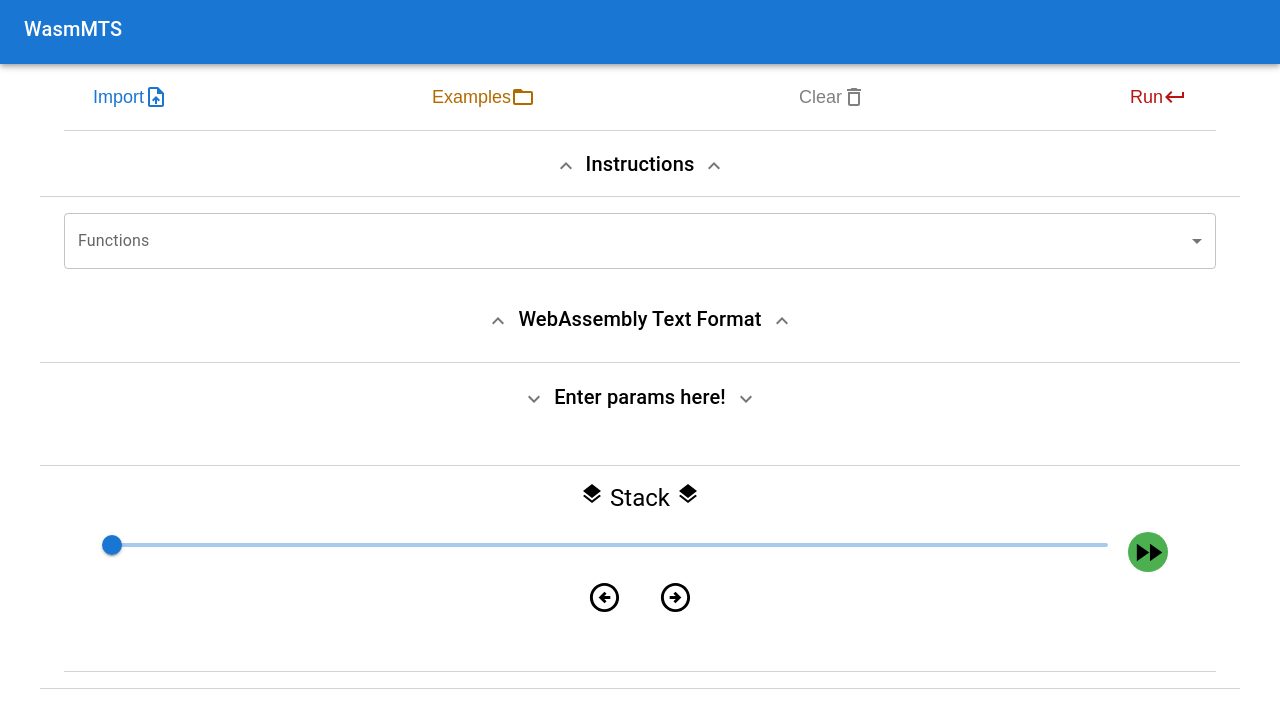
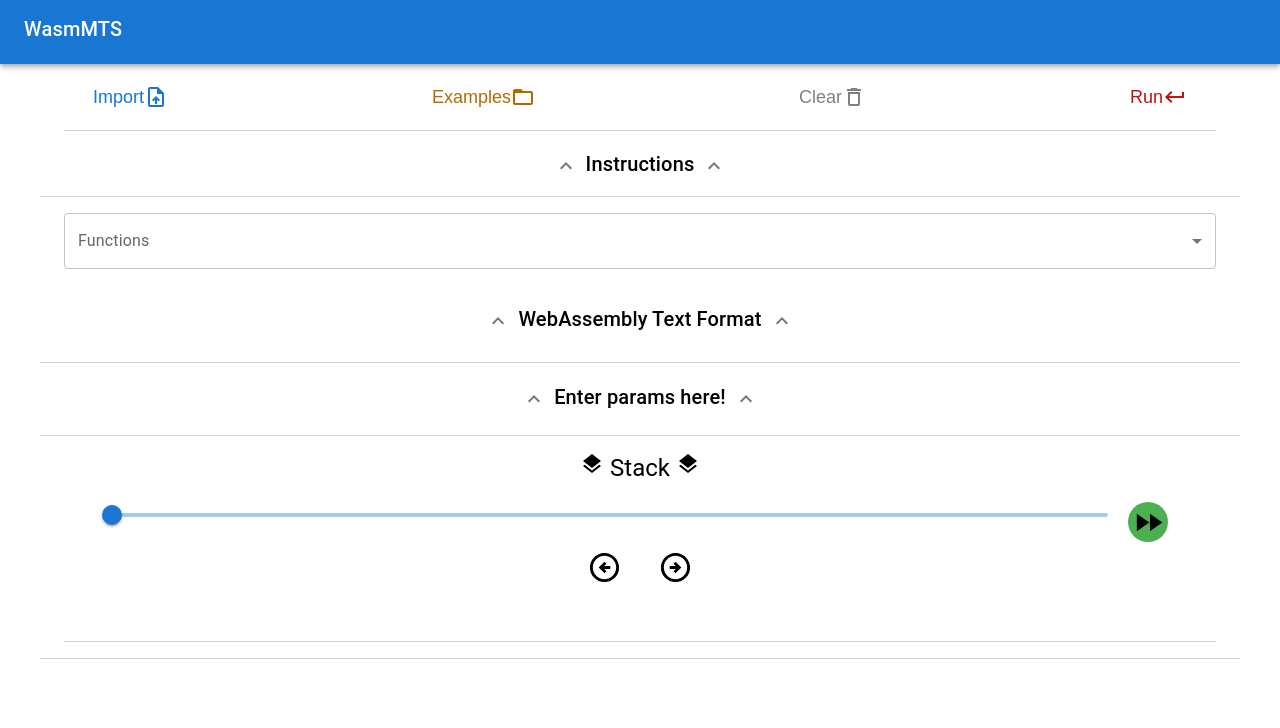
Before and after one commit to MirkoMassa/wasmmts-gui, a React (Create React App) app: page / in a window 1280 px wide. Shown: the top 728 px of the page. Built offline with nearby package versions, Linux system fonts and the light colour scheme.

Commit message:
The collapse opens when a function is selected.

```diff
--- a/src/components/MuiEnterParams.tsx
+++ b/src/components/MuiEnterParams.tsx
@@ -5,19 +5,19 @@ import KeyboardArrowDownIcon from '@mui/icons-material/KeyboardArrowDown';
 import KeyboardArrowUpIcon from '@mui/icons-material/KeyboardArrowUp';
 
 function MuiEnterParams(props:{
-    currWasmType:WasmFuncType,
-    params:number[],
-    setParams: (params:number[])=>void,
+    currWasmType: WasmFuncType,
+    params: number[],
+    setParams: (params:number[]) => void,
+    paramsOpen: boolean,
+    setParamsOpen:(b:boolean) => void
     }){
 
-    const [open, setOpen] = useState(true);
     function collapseContainer(){
-            setOpen(!open)
+        props.setParamsOpen(!props.paramsOpen)
     }
 
-
     function handleInputBoxes(val:number, index:number) {
-        const tempData = props.params.map(param =>param);
+        const tempData = props.params.map(param => param);
         tempData[index] = val;
         props.setParams(tempData);
         console.log(tempData)
@@ -31,26 +31,26 @@ function MuiEnterParams(props:{
         <Typography variant="h6" align='center'>
         <IconButton onClick={collapseContainer}>
             <KeyboardArrowDownIcon sx={{
-                display: open? 'inline-block' : 'none'
+                display: props.paramsOpen? 'inline-block' : 'none'
             }}
             />
             <KeyboardArrowUpIcon sx={{
-                display: open? 'none' : 'inline-block'
+                display: props.paramsOpen? 'none' : 'inline-block'
             }}/>
         </IconButton>
          Enter params here!
          <IconButton onClick={collapseContainer}>
             <KeyboardArrowDownIcon sx={{
-                display: open? 'inline-block' : 'none'
+                display: props.paramsOpen? 'inline-block' : 'none'
             }}
           />
             <KeyboardArrowUpIcon sx={{
-                display: open? 'none' : 'inline-block'
+                display: props.paramsOpen? 'none' : 'inline-block'
             }}/>
         </IconButton>
         </Typography>
 
-        <Collapse in={open} sx={{paddingBottom:"30px"}}>
+        <Collapse in={props.paramsOpen} >
 
                 {props.currWasmType.parameters &&
                 props.currWasmType.parameters.map((type, i) =>
```
